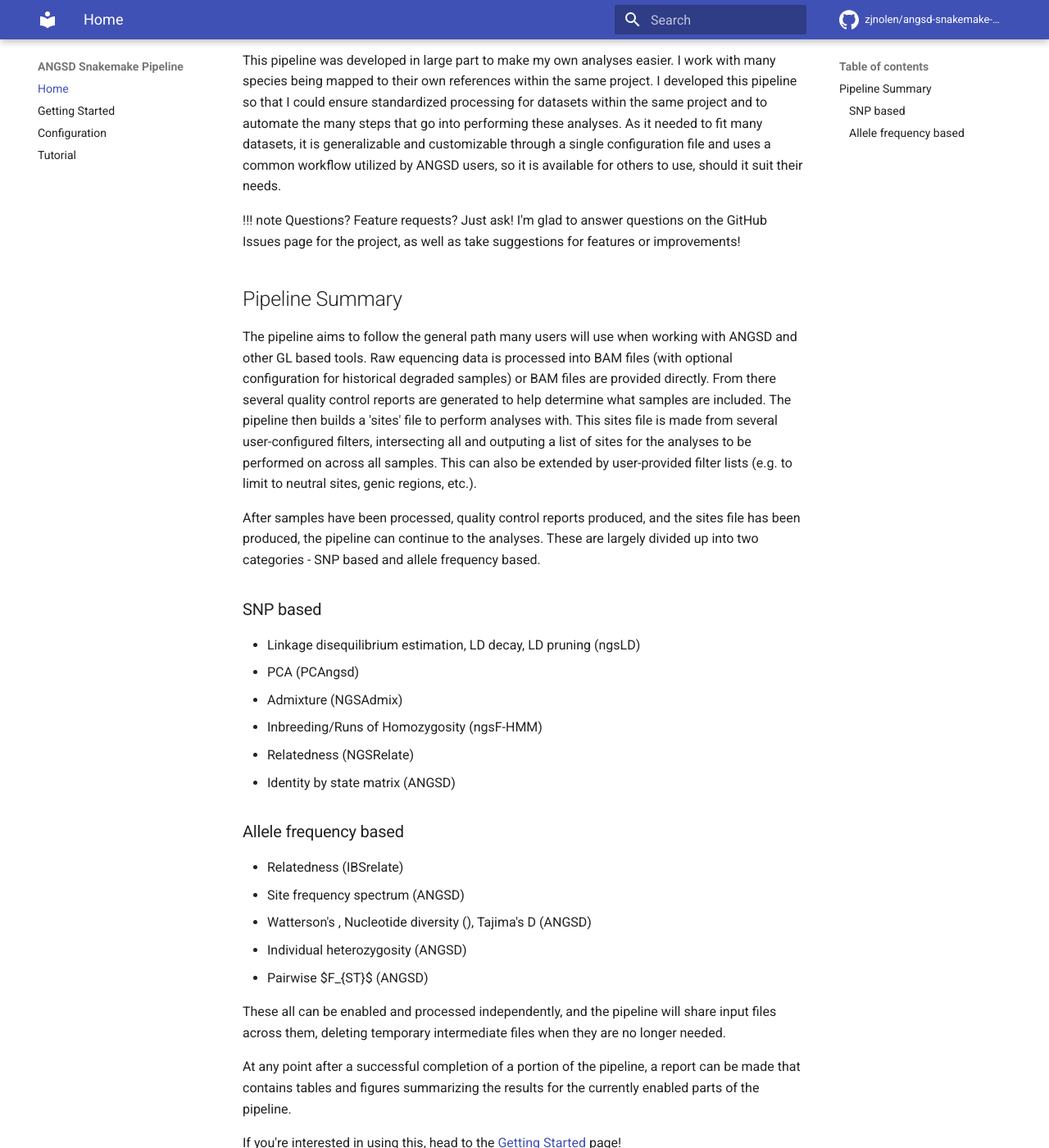
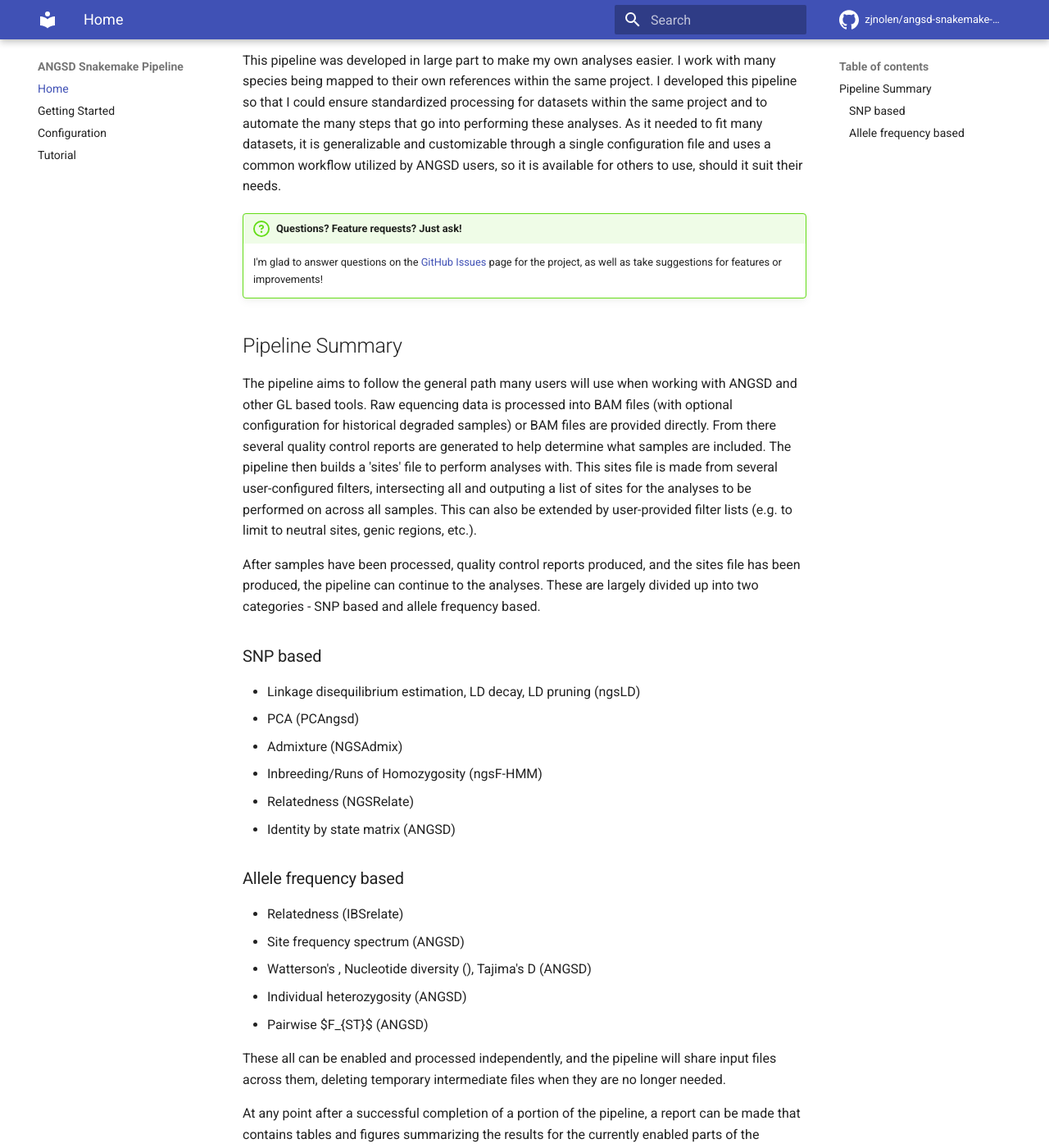
Before and after one commit to zjnolen/PopGLen, an MkDocs documentation site: the page built from docs/index.md, in a window 1280 px wide and 1400 px high, scrolled down 330 px. Shown: the whole window at 82% size. Built offline with MkDocs 1.6.1 and Material for MkDocs 9.7.7, drawn with Linux system fonts in a browser that asks for light colours; comment, search, counter and statistics services are not loaded; the version menu is left out.

Commit message:
Fix admonition in docs

```diff
--- a/docs/index.md
+++ b/docs/index.md
@@ -17,9 +17,10 @@ is generalizable and customizable through a single configuration file and uses
 a common workflow utilized by ANGSD users, so it is available for others to
 use, should it suit their needs.
 
-!!! note Questions? Feature requests? Just ask!
-    I'm glad to answer questions on the GitHub Issues page for the project, as
-    well as take suggestions for features or improvements!
+!!! question "Questions? Feature requests? Just ask!"
+    I'm glad to answer questions on the [GitHub Issues](https://github.com/zjnolen/angsd-snakemake-pipeline/issues)
+    page for the project, as well as take suggestions for features or
+    improvements!
 
 ## Pipeline Summary
 
--- a/mkdocs.yml
+++ b/mkdocs.yml
@@ -10,6 +10,7 @@ theme:
     repo: simple/github
     admonition:
       note: octicons/tag-16
+      question: octicons/question-16
   features:
     - search.highlight
 repo_url: https://github.com/zjnolen/angsd-snakemake-pipeline
```
